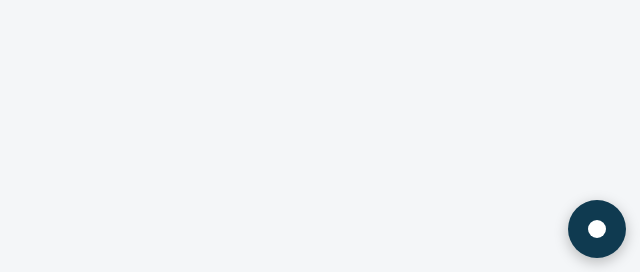
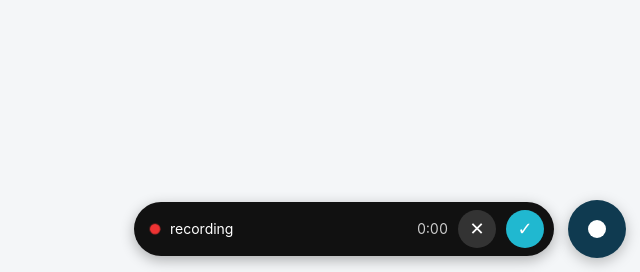
Before and after one commit to llitaa/social_board, a PHP site: page / in a window 1280 px wide. Shown: the part 528-800 px from the top of the page, without its empty margins (640-1280 px from the left). Run offline with PHP 8.4, Linux system fonts and the light colour scheme; data that the repository does not hold is empty.

Commit message:
recorder: one bar for both recorders with running time, discard and send; spec

```diff
--- a/board/index.php
+++ b/board/index.php
@@ -101,6 +101,12 @@ html,body{overflow-x:hidden}.q{min-width:0;overflow-wrap:anywhere}
 .rec.on::after{border-radius:3px}
 button,.b,.sm,label.b{-webkit-user-select:none;user-select:none;-webkit-touch-callout:none;touch-action:manipulation;-webkit-tap-highlight-color:transparent}
 .rec.on{background:#d33;animation:p 1s infinite}
+.recbar{position:fixed;left:14px;right:86px;bottom:calc(16px + env(safe-area-inset-bottom));z-index:6;display:flex;align-items:center;gap:10px;background:#111;color:#fff;border-radius:999px;padding:8px 10px 8px 16px;font-size:14px;box-shadow:0 4px 14px rgba(0,0,0,.3)}
+.recbar .dot{width:10px;height:10px;border-radius:50%;background:#e33;animation:p 1s infinite;flex:0 0 auto}
+.recbar .t{margin-left:auto;font-variant-numeric:tabular-nums;color:#ccc}
+.recbar button{width:38px;height:38px;border-radius:50%;border:0;font-size:18px;cursor:pointer;flex:0 0 auto}
+.recbar .x{background:#333;color:#fff}.recbar .ok{background:var(--c);color:#fff}
+@media(min-width:960px){.recbar{left:auto;width:420px}}
 @keyframes p{50%{transform:scale(1.08)}}
 .b.rn.on{background:#c0392b;color:#fff;border-color:#c0392b}
 .toast{position:fixed;left:50%;bottom:90px;transform:translateX(-50%);background:var(--d);color:#fff;padding:8px 14px;border-radius:999px;font-size:14px;opacity:0;transition:opacity .2s;z-index:7;pointer-events:none}
@@ -141,6 +147,7 @@ button,.b,.sm,label.b{-webkit-user-select:none;user-select:none;-webkit-touch-ca
  <aside id="side"></aside>
 </main>
 <button class="rec" id="rec" title="Record">●</button>
+<div class="recbar" id="recbar" hidden><span class="dot"></span><span id="recwhat">recording</span><span id="rectime" class="t">0:00</span><button class="x" onclick="stopRec(false)" title="discard">✕</button><button class="ok" onclick="stopRec(true)" title="send">✓</button></div>
 <div class="toast" id="toast"></div>
 <script>
 const $=s=>document.querySelector(s), api='api.php';
@@ -332,21 +339,26 @@ async function startUpload(inp){const files=[...inp.files],note=$('#up').note.va
 async function pdec(id,dec){const r=await post({a:'photo',id,decision:dec});toast(r.ok?({mark_used:'marked used',hold:'held back',use_friday:'planned for Friday',delete:'deleted'}[dec]):'error');load()}
 // --- Record
 let mr=null,chunks=[],t0=0,recCard=null;
-async function recNote(id){
-  if(mr&&mr.state==='recording'){mr.stop();return}
-  try{const st=await navigator.mediaDevices.getUserMedia({audio:true});const mime=MediaRecorder.isTypeSupported('audio/mp4')?'audio/mp4':(MediaRecorder.isTypeSupported('audio/webm')?'audio/webm':'');mr=new MediaRecorder(st,mime?{mimeType:mime}:{});chunks=[];t0=Date.now();recCard=id;
+// one recorder for both: the round button (memo or phrase) and "Record a note" on a card. While it runs, a bar at the
+// bottom shows the time with ✕ discard and ✓ send (nothing leaves the phone before ✓); the round button also sends.
+let recDiscard=false,recTimer=null;
+async function startRec(cardId){
+  if(mr&&mr.state==='recording')return;
+  try{const st=await navigator.mediaDevices.getUserMedia({audio:true});const mime=MediaRecorder.isTypeSupported('audio/mp4')?'audio/mp4':(MediaRecorder.isTypeSupported('audio/webm')?'audio/webm':'');mr=new MediaRecorder(st,mime?{mimeType:mime}:{});chunks=[];t0=Date.now();recCard=cardId||null;recDiscard=false;
     mr.ondataavailable=e=>chunks.push(e.data);
-    mr.onstop=()=>{st.getTracks().forEach(t=>t.stop());const b=document.getElementById('rn-'+id);if(b){b.textContent='● Record a note';b.classList.remove('on')}const cid=recCard;recCard=null;sendMemo(new Blob(chunks,{type:mr.mimeType||'audio/mp4'}),mr.mimeType||'audio/mp4',Math.round((Date.now()-t0)/1000),cid)};
-    mr.start();const b=document.getElementById('rn-'+id);if(b){b.textContent='■ Stop';b.classList.add('on')}toast('recording your note … press Stop when done',60000)}catch(e){toast('microphone not available: '+(e.name||e))}
+    mr.onstop=()=>{st.getTracks().forEach(t=>t.stop());clearInterval(recTimer);$('#recbar').hidden=true;$('#rec').classList.remove('on');const b=recCard&&document.getElementById('rn-'+recCard);if(b){b.textContent='● Record a note';b.classList.remove('on')}
+      const cid=recCard,sec=Math.round((Date.now()-t0)/1000);recCard=null;
+      if(recDiscard||sec<1){toast('recording discarded');return}
+      sendMemo(new Blob(chunks,{type:mr.mimeType||'audio/mp4'}),mr.mimeType||'audio/mp4',sec,cid)};
+    mr.start();$('#rec').classList.add('on');const b=cardId&&document.getElementById('rn-'+cardId);if(b){b.textContent='■ recording';b.classList.add('on')}
+    $('#recwhat').textContent=cardId?'note for this post':'memo or phrase for a post';$('#rectime').textContent='0:00';$('#recbar').hidden=false;
+    recTimer=setInterval(()=>{const s=Math.round((Date.now()-t0)/1000);$('#rectime').textContent=Math.floor(s/60)+':'+String(s%60).padStart(2,'0')},500);
+  }catch(e){toast('microphone not available: '+(e.name||e))}
 }
+function stopRec(send){if(!(mr&&mr.state==='recording'))return;recDiscard=!send;mr.stop()}
+async function recNote(id){if(mr&&mr.state==='recording'){stopRec(true);return}startRec(id)}
+$('#rec').onclick=()=>{if(mr&&mr.state==='recording'){stopRec(true);return}startRec(null)};
 async function sendMemo(blob,mime,seconds,cardId){const fd=new FormData();fd.append('a','memo');fd.append('audio',blob,'memo');fd.append('mime',mime);fd.append('seconds',String(seconds));if(cardId)fd.append('card_id',cardId);toast(cardId?'sending your note …':'saving memo …');let r={};try{r=await (await fetch(api,{method:'POST',body:fd})).json()}catch(e){r={}}toast(r.ok?(cardId?'note sent · the post is updated in about a minute':'memo saved · becomes a post or a phrase on the Mac'):'recording failed',4000);if(cardId)watchUntil=Date.now()+240000;load();return r}
-$('#rec').onclick=async()=>{
-  if(mr&&mr.state==='recording'){mr.stop();return}
-  try{const st=await navigator.mediaDevices.getUserMedia({audio:true});const mime=MediaRecorder.isTypeSupported('audio/mp4')?'audio/mp4':(MediaRecorder.isTypeSupported('audio/webm')?'audio/webm':'');mr=new MediaRecorder(st,mime?{mimeType:mime}:{});chunks=[];t0=Date.now();
-    mr.ondataavailable=e=>chunks.push(e.data);
-    mr.onstop=()=>{st.getTracks().forEach(t=>t.stop());$('#rec').classList.remove('on');sendMemo(new Blob(chunks,{type:mr.mimeType||'audio/mp4'}),mr.mimeType||'audio/mp4',Math.round((Date.now()-t0)/1000))};
-    mr.start();$('#rec').classList.add('on');toast('recording … press again to stop')}catch(e){toast('microphone not available: '+(e.name||e))}
-};
 load(); setInterval(load,60000);
 setInterval(()=>{if(document.activeElement&&document.activeElement.isContentEditable)return; if(S&&(Date.now()<watchUntil||S.cards.some(c=>(c.status==='change'&&!c.failed)||c.image_pending||c.note_pending)))load()},5000);
 </script>
```
Also changed, not shown: openspec/changes/approval-board/specs/approval-board/spec.md (+4 -0 lines), openspec/changes/approval-board/tasks.md (+1 -0 lines).
